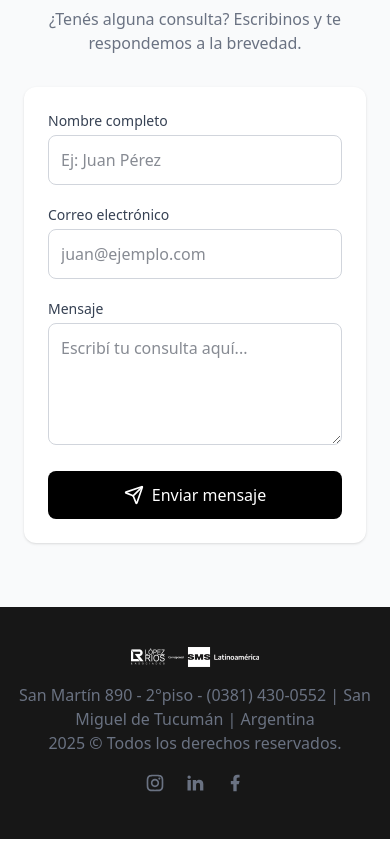
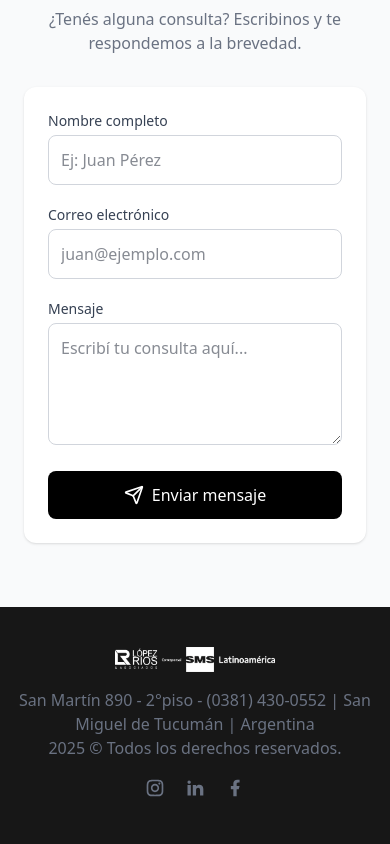
Before and after one commit to federg11/LR-page, a React (Vite) app: page / in a window 390 px wide. Shown: the part 3517-4361 px from the top of the page. Built offline with nearby package versions, Linux system fonts and the light colour scheme; no server answers.

Commit message:
cambio en el footer

```diff
--- a/src/components/layout/Footer/Footer.jsx
+++ b/src/components/layout/Footer/Footer.jsx
@@ -7,7 +7,7 @@ const Footer = () => {
       <div className="text-center">
         <div className="flex justify-center items-center mb-4">
           <img
-            className="w-32 sm:w-36 md:w-44 lg:w-52 xl:w-60 h-auto"
+            className="w-40 sm:w-40 md:w-44 lg:w-52 xl:w-60 h-auto brightness-110"
             src={site.logo.footer}
             alt="Logo del footer"
             loading="lazy"
```
